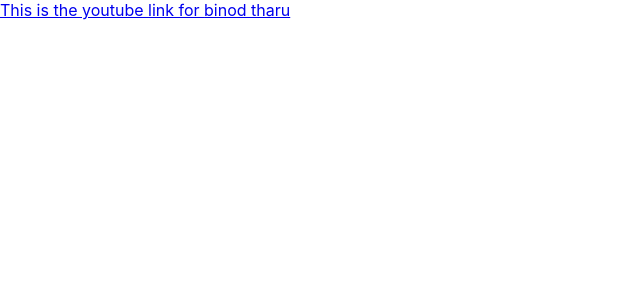
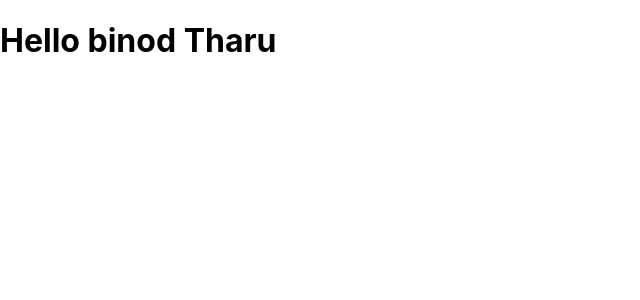
Before and after one commit to Insitium/learning-react, a React (Create React App) app: page / in a window 1280 px wide. Shown: the top 300 px of the page, without its empty margins (0-640 px from the left). Built offline with nearby package versions, Linux system fonts and the light colour scheme.

Commit message:
3 class for name

```diff
--- a/src/App.js
+++ b/src/App.js
@@ -6,7 +6,7 @@
 function App() {
   return (
    <div>
-     <HelloWorld name="binod tharu"/>
+     <HelloWorld name="binod Tharu"/>
    </div>
   );
 }
--- a/src/Components/HelloWorld.js
+++ b/src/Components/HelloWorld.js
@@ -1,9 +1,17 @@
 import React from 'react';
 
-function HelloWorld(props){
+/*function HelloWorld(props){
     return(
         //<h1>Hello Sarthak</h1>
         <a href="https://www.youtube.com/">This is the youtube link for {props.name}</a>
     )
+}*/
+
+class HelloWorld extends React.Component{
+    render(){
+        return(
+            <h1> Hello {this.props.name}</h1>
+        )
+    }
 }
 export default HelloWorld
```
